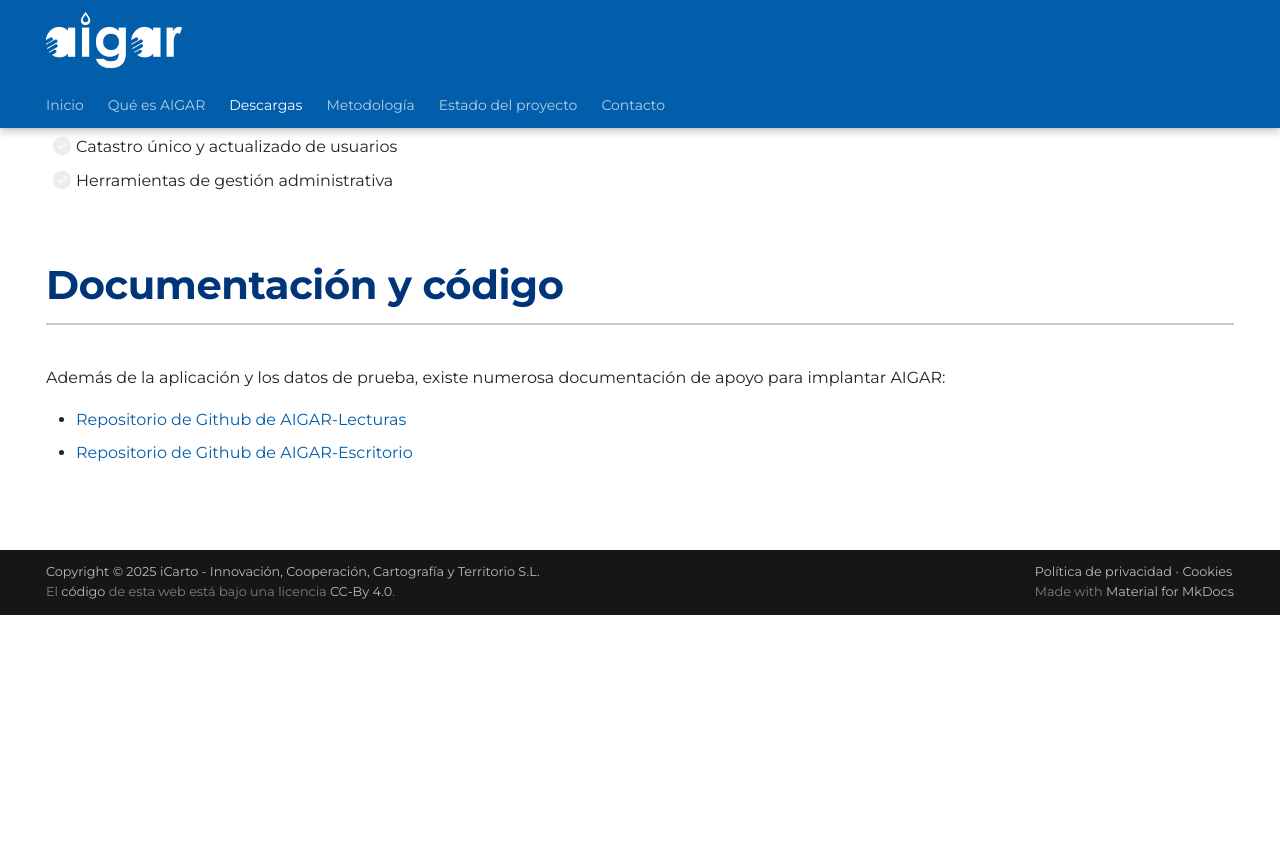
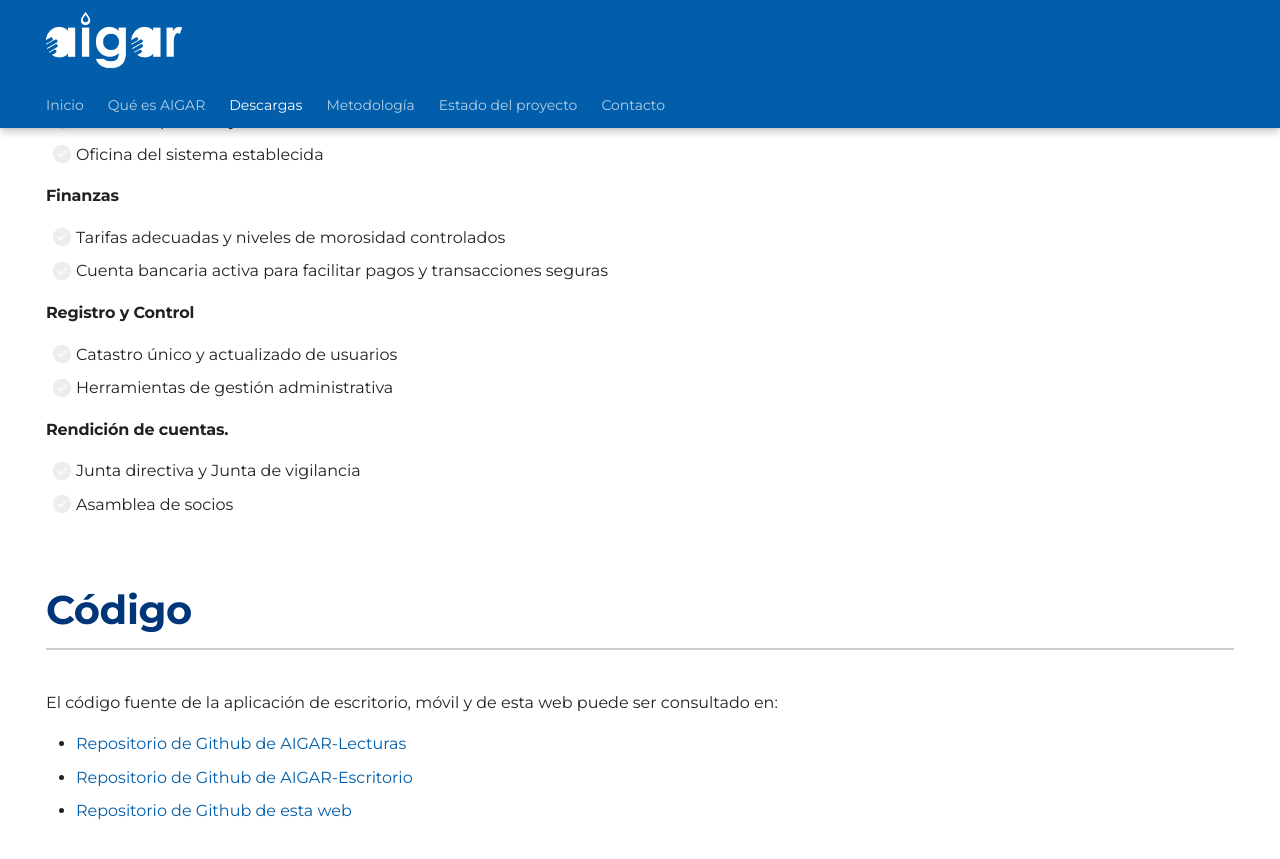
Before and after one commit to iCarto/aigar-web, an MkDocs documentation site: the page built from docs/downloads.md, in a window 1280 px wide and 900 px high, scrolled down 3230 px. Shown: the top 859 px of the window. Built offline with MkDocs 1.6.1 and Material for MkDocs 9.7.7, drawn with Linux system fonts in a browser that asks for light colours; before the commit the page ends 3845 px from its top, so only the background shows below that; some of the changed text lies outside the part shown.

```diff
--- a/docs/downloads.md
+++ b/docs/downloads.md
@@ -5,6 +5,13 @@ hide:
 ---
 
 # Descargas
+
+### Documentación
+
+
+- [Manual de usuario de la aplicación](./assets/documents/250616_Manual_AIGAR.pdf)
+- [Documento de sistematización del proyecto](./assets/documents/250616_Sistematizacion_AIGAR.pdf)
+
 
 ### AIGAR-Lecturas
 
@@ -135,12 +142,16 @@ Sigue estos pasos para descargar e instalar la aplicación AIGAR en tu ordenador
 - [ ] Catastro único y actualizado de usuarios
 - [ ] Herramientas de gestión administrativa
 
-## Documentación y código
+#### Rendición de cuentas.
 
-Además de la aplicación y los datos de prueba, existe numerosa documentación de apoyo para implantar AIGAR:
+- [ ] Junta directiva y Junta de vigilancia
+- [ ] Asamblea de socios
+
+
+## Código
+
+El código fuente de la aplicación de escritorio, móvil y de esta web puede ser consultado en:
 
 - [Repositorio de Github de AIGAR-Lecturas](https://github.com/iCarto/aigar-lecturas)
 - [Repositorio de Github de AIGAR-Escritorio](https://github.com/iCarto/aigar)
-<!-- - [Manual de usuario de AIGAR (Pendiente)]()
-- [Video manual de AIGAR-Lecturas (Pendiente)]()
-- [Video manual de AIGAR-Escritorio (Pendiente)]() -->
+- [Repositorio de Github de esta web](https://github.com/iCarto/aigar-web)
```
Also changed, not shown: docs/methodology.md (+1 -1 lines), docs/assets/images/Foto_8_a.png (deleted), docs/assets/images/metodologia.jpg (added), 2 other files.
